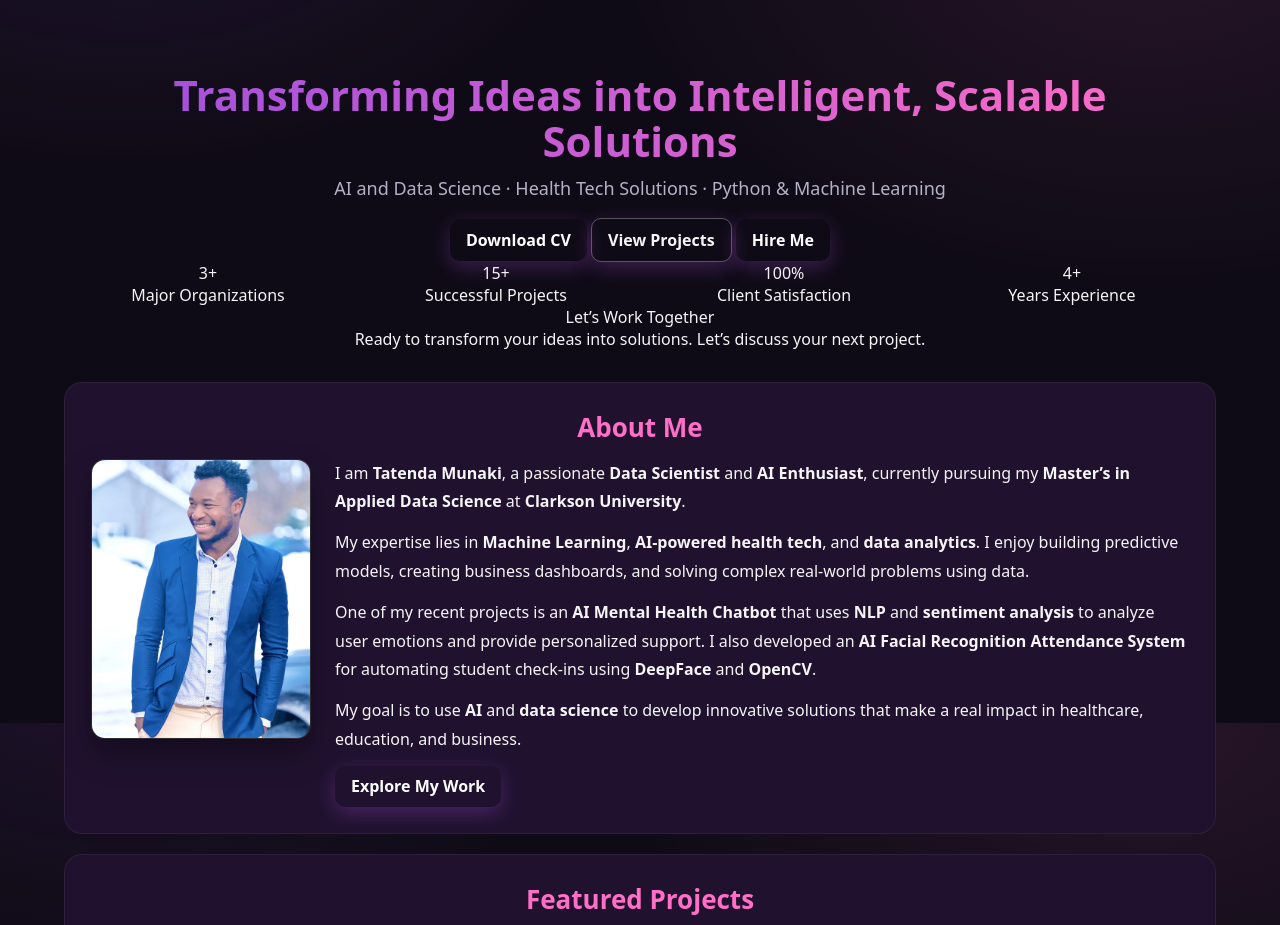
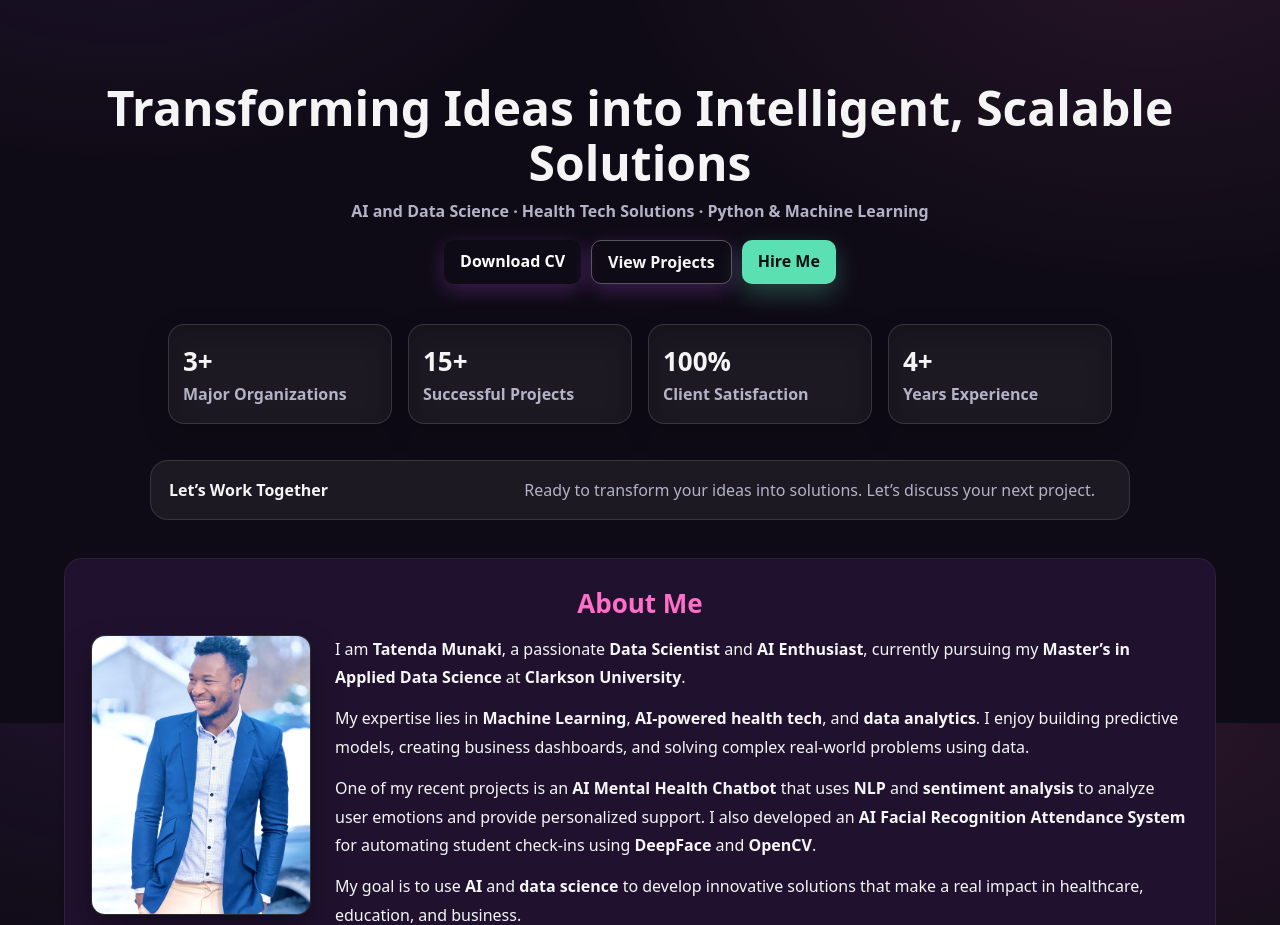
Before and after one commit to Tatenda-Munaki/portfolio, a Flask app: page / in a window 1280 px wide. Shown: the part 77-1002 px from the top of the page. Run offline with Flask 3, Linux system fonts and the light colour scheme.

Commit message:
Restore hero (headline + CTAs + stats + collab) and styles

```diff
--- a/static/styles.css
+++ b/static/styles.css
@@ -10,6 +10,8 @@
   --success:#38d9a9;
   --hover:#ff80e5;
 }
+
+
 
 /* ===== Global ===== */
 *{box-sizing:border-box;margin:0;padding:0}
@@ -59,14 +61,108 @@ body{
 .container{max-width:1200px;margin:0 auto;padding:24px}
 
 /* ===== Hero ===== */
-.hero{padding:48px 8px 12px;text-align:center}
-.hero h1{
-  font-size: clamp(28px, 4vw, 42px);
-  line-height:1.1;margin:0 0 12px;
-  background:linear-gradient(90deg,var(--primary),var(--accent));
-  -webkit-background-clip:text;color:transparent;
+.hero{
+  padding: 56px 0 18px;
+  text-align:center;
 }
-.hero p{color:var(--muted);margin:0 0 18px;font-size:18px}
+.hero-title{
+  font-size: clamp(28px, 4vw, 48px);
+  line-height: 1.15;
+  margin: 0 0 10px;
+}
+.hero-sub{
+  color: var(--muted);
+  margin: 0 0 18px;
+  font-weight: 600;
+}
+.hero-cta{
+  display:flex;
+  gap: 10px;
+  justify-content:center;
+  flex-wrap:wrap;
+  margin-bottom: 22px;
+}
+
+.btn{
+  display:inline-block;
+  padding:.65rem 1.05rem;
+  border-radius:10px;
+  background: var(--brand);
+  color:#fff;
+  text-decoration:none;
+  font-weight:700;
+  box-shadow:0 8px 24px rgba(199,93,255,.25);
+  transition: transform .15s ease, filter .15s ease, background .15s ease;
+}
+.btn:hover{ transform: translateY(-1px); filter:brightness(1.05); }
+.btn.ghost{
+  background: transparent;
+  color: var(--text);
+  border: 1px solid rgba(255,255,255,.15);
+}
+.btn.hire{
+  background: #5be0b3;
+  color: #081012;
+  box-shadow: 0 10px 24px rgba(91,224,179,.28);
+}
+.btn.hire.small{ padding:.5rem .9rem; }
+
+/* Stats row */
+.stats{
+  display:grid;
+  grid-template-columns: repeat(4, minmax(0,1fr));
+  gap: 12px;
+  padding: 18px;
+  margin: 0 auto 18px;
+  max-width: 980px;
+}
+.stat-card{
+  background: rgba(255,255,255,.06);
+  border:1px solid rgba(255,255,255,.12);
+  border-radius:16px;
+  padding:18px 14px;
+  text-align:left;
+  box-shadow:0 10px 24px rgba(0,0,0,.22) inset, 0 10px 28px rgba(0,0,0,.18);
+}
+.stat-num{
+  font-size: 26px;
+  font-weight: 800;
+  margin-bottom: 4px;
+}
+.stat-label{
+  color: var(--muted);
+  font-weight: 600;
+}
+
+/* Collab strip */
+.collab{
+  max-width: 980px;
+  margin: 0 auto;
+  background: rgba(255,255,255,.06);
+  border:1px solid rgba(255,255,255,.12);
+  border-radius: 18px;
+  padding: 18px;
+  display:grid;
+  grid-template-columns: 1fr auto auto;
+  gap: 10px 16px;
+  align-items:center;
+}
+.collab-title{
+  font-weight: 800;
+  justify-self: start;
+}
+.collab-sub{
+  color: var(--muted);
+  text-align:left;
+}
+.collab .btn.hire{ justify-self: end; }
+
+/* Responsive */
+@media (max-width: 900px){
+  .stats{ grid-template-columns: 1fr 1fr; }
+  .collab{ grid-template-columns: 1fr; text-align:left; }
+  .collab .btn.hire{ justify-self: start; }
+}
 
 /* Buttons */
 .cta-row{display:flex;justify-content:center;flex-wrap:wrap;gap:12px;margin-bottom:8px}
```
